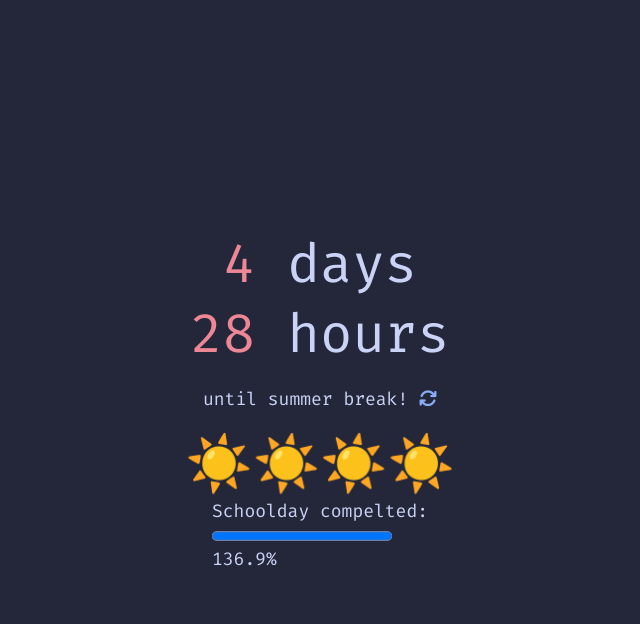
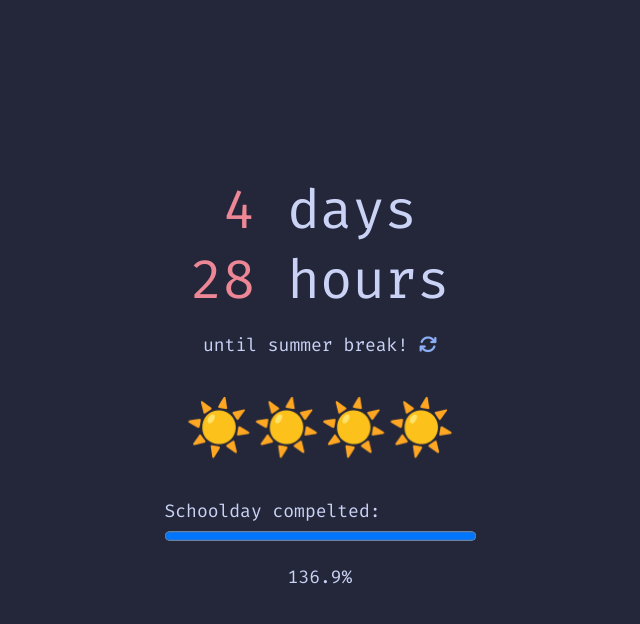
Before and after one commit to JoshPaulie/mrjoshtools, a Flask app: page /summer/ in a window 1280 px wide. Shown: the top 624 px of the page, without its empty margins (320-960 px from the left). Run offline with Flask 3, Linux system fonts and the light colour scheme; some libraries are stand-ins or nearby versions.

Commit message:
💅 Workday/schoolday completed styling

```diff
--- a/static/style.css
+++ b/static/style.css
@@ -43,6 +43,32 @@ body {
   margin: 0;
 }
 
+p {
+  padding-top: 1rem;
+  padding-bottom: 1rem;
+}
+
+label {
+  text-align: center;
+}
+
+a,
+a:hover,
+a:focus,
+a:active {
+  text-decoration: none;
+  color: inherit;
+}
+
+progress {
+  width: 100%;
+}
+
+progress::-webkit-progress-bar,
+progress::-moz-progress-bar {
+  background-color: var(--ctp-macchiato-green);
+}
+
 .content {
   /* Flex box */
   display: flex;
@@ -61,14 +87,6 @@ body {
 
 .text-box {
   font-size: 3rem;
-}
-
-a,
-a:hover,
-a:focus,
-a:active {
-  text-decoration: none;
-  color: inherit;
 }
 
 .tool-button {
@@ -94,6 +112,8 @@ a:active {
   max-width: 75%;
   text-align: center;
   font-size: 3rem;
+  padding-top: 1rem;
+  padding-bottom: 1rem;
 }
 
 .about-days {
@@ -101,7 +121,20 @@ a:active {
   padding-bottom: 1rem;
 }
 
+.today-completed {
+  padding-top: 1rem;
+  padding-bottom: 1rem;
+  width: 25%;
+}
+
+.today-completed-percent {
+  text-align: center;
+}
+
 @media only screen and (max-width: 600px) {
+  .today-completed {
+    width: 75%;
+  }
   .content {
     justify-content: flex-start;
     padding-top: 1rem;
```
